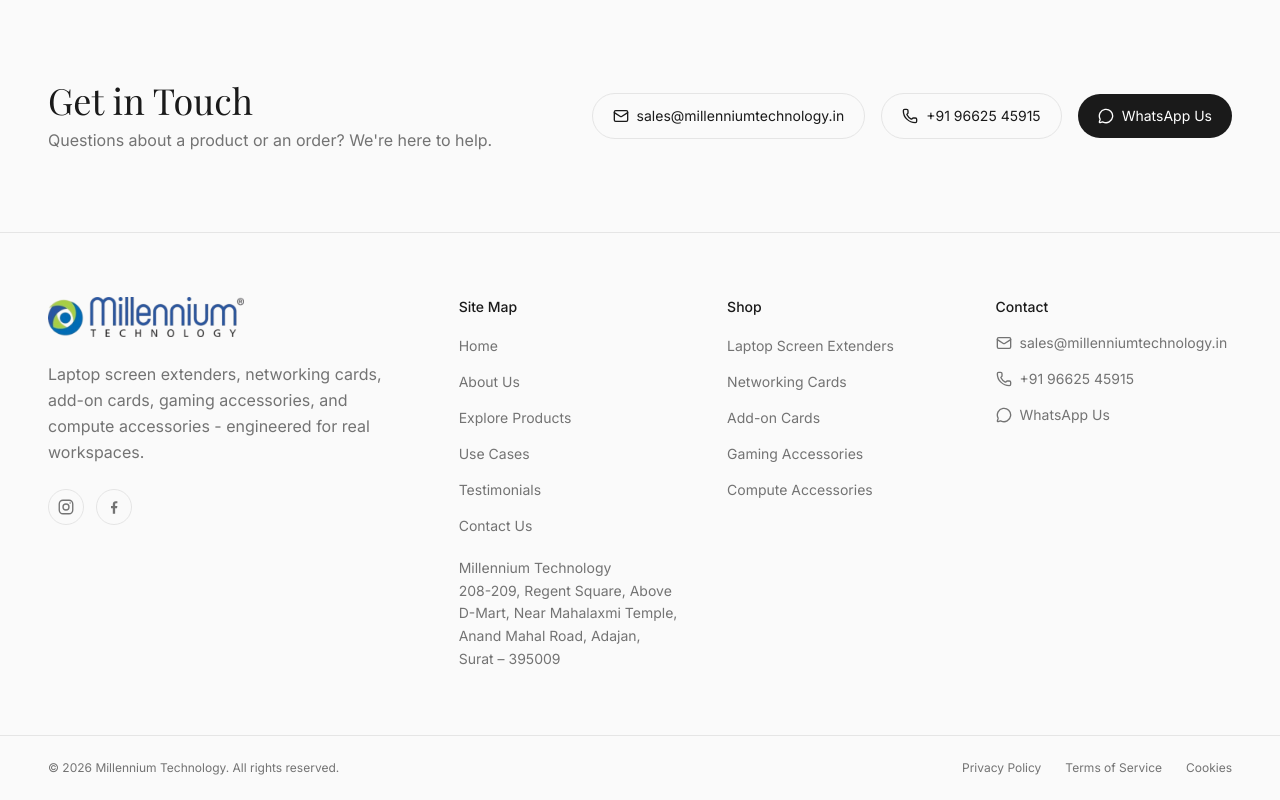
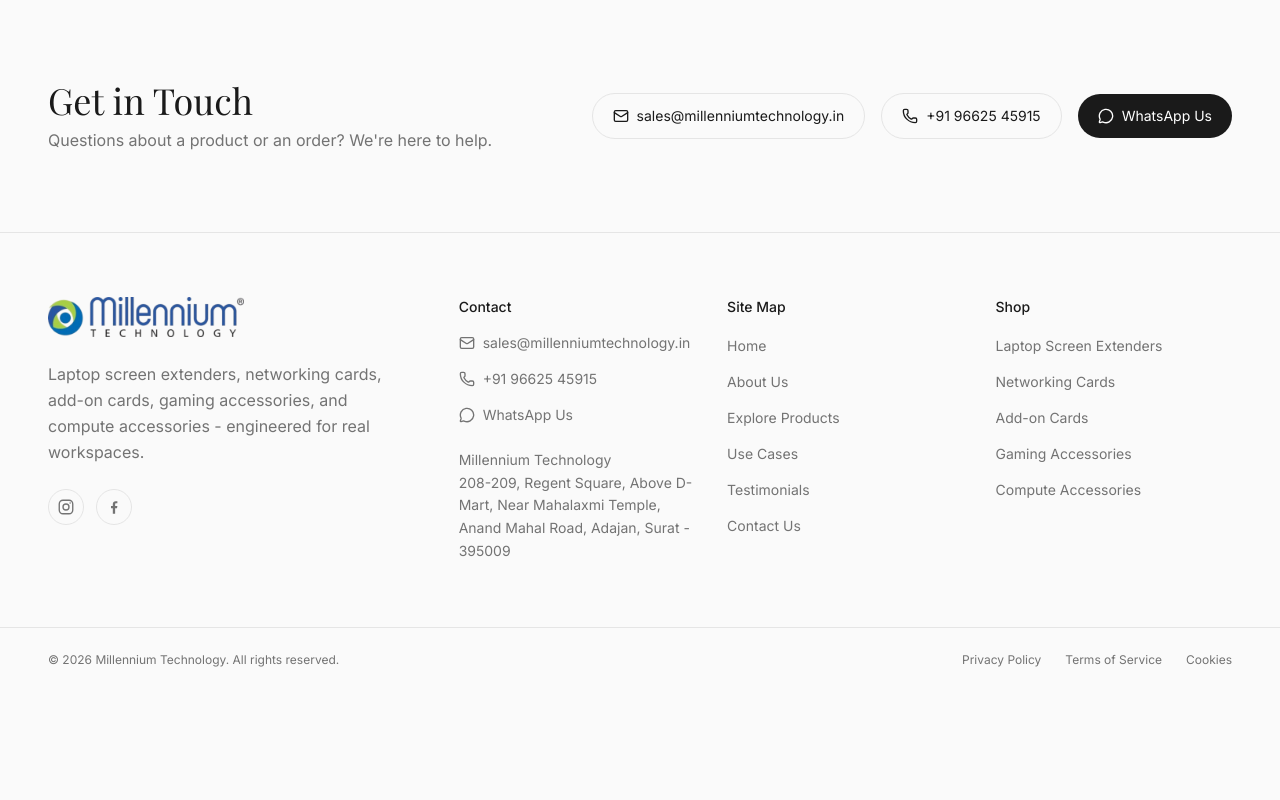
Before and after one commit to MaitriGupta2000/Millenium-new-website, a Next.js app: page / in a window 1280 px wide. Shown: the part 8810-9610 px from the top of the page. After the commit the page ends 9502 px from the top, so only its background shows below. Built offline with nearby package versions, Linux system fonts and the light colour scheme.

Commit message:
chore:footer

```diff
--- a/components/Footer.tsx
+++ b/components/Footer.tsx
@@ -31,6 +31,14 @@
 
 const footerLinks = [
   {
+    title: "Contact",
+    links: [
+      { name: "sales@millenniumtechnology.in", href: "mailto:sales@millenniumtechnology.in", icon: Mail },
+      { name: "+91 96625 45915", href: "tel:+919662545915", icon: Phone },
+      { name: "WhatsApp Us", href: "https://wa.me/+919662545915", icon: MessageCircle },
+    ],
+  },
+  {
     title: "Site Map",
     links: [
       { name: "Home", href: "/" },
@@ -45,12 +53,6 @@
     title: "Shop",
     links: CATEGORIES.map((c) => ({ name: c.title, href: `/category/${c.slug}` })),
   },
-];
-
-const contactLinks = [
-  { name: "sales@millenniumtechnology.in", href: "mailto:sales@millenniumtechnology.in", icon: Mail },
-  { name: "+91 96625 45915", href: "tel:+919662545915", icon: Phone },
-  { name: "WhatsApp Us", href: "https://wa.me/+919662545915", icon: MessageCircle },
 ];
 
 export function Footer() {
@@ -103,44 +105,34 @@
                   <ul className="flex flex-col gap-3">
                     {column.links.map((link) => (
                       <li key={link.name}>
-                        <Link href={link.href} className="text-sm text-[#737373] hover:text-[#1A1A1A] transition-colors font-body">
-                          {link.name}
-                        </Link>
+                        {link.href.startsWith("/") ? (
+                          <Link href={link.href} className="inline-flex items-center gap-2 text-sm text-[#737373] hover:text-[#1A1A1A] transition-colors font-body">
+                            {link.name}
+                          </Link>
+                        ) : (
+                          <a
+                            href={link.href}
+                            target={link.href.startsWith("http") ? "_blank" : undefined}
+                            rel={link.href.startsWith("http") ? "noopener noreferrer" : undefined}
+                            className="inline-flex items-center gap-2 text-sm text-[#737373] hover:text-[#1A1A1A] transition-colors font-body"
+                          >
+                            {link.icon ? <link.icon className="w-4 h-4 shrink-0" /> : null}
+                            {link.name}
+                          </a>
+                        )}
                       </li>
                     ))}
                   </ul>
-                  {column.title === "Site Map" && (
-                    <p className="text-sm text-[#737373] font-body leading-relaxed mt-5 max-w-[220px]">
+                  {column.title === "Contact" && (
+                    <p className="text-sm text-[#737373] font-body leading-relaxed mt-5 max-w-[240px]">
                       Millennium Technology
                       <br />
-                      208-209, Regent Square, Above D-Mart, Near Mahalaxmi Temple, Anand Mahal Road, Adajan, Surat –
+                      208-209, Regent Square, Above D-Mart, Near Mahalaxmi Temple, Anand Mahal Road, Adajan, Surat -
                       395009
                     </p>
                   )}
                 </div>
               ))}
-
-              <div
-                className="transition-all duration-700"
-                style={{ transitionDelay: `${100 + footerLinks.length * 100}ms` }}
-              >
-                <h3 className="text-sm text-[#1A1A1A] font-medium mb-4">Contact</h3>
-                <ul className="flex flex-col gap-3">
-                  {contactLinks.map((contact) => (
-                    <li key={contact.name}>
-                      <a
-                        href={contact.href}
-                        target={contact.href.startsWith("http") ? "_blank" : undefined}
-                        rel={contact.href.startsWith("http") ? "noopener noreferrer" : undefined}
-                        className="inline-flex items-center gap-2 text-sm text-[#737373] hover:text-[#1A1A1A] transition-colors font-body"
-                      >
-                        <contact.icon className="w-4 h-4 shrink-0" />
-                        {contact.name}
-                      </a>
-                    </li>
-                  ))}
-                </ul>
-              </div>
             </div>
           </div>
         </div>
```
